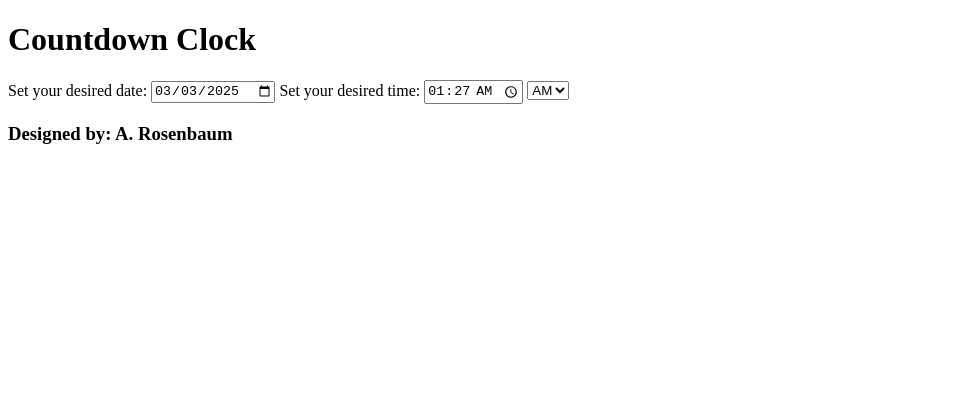
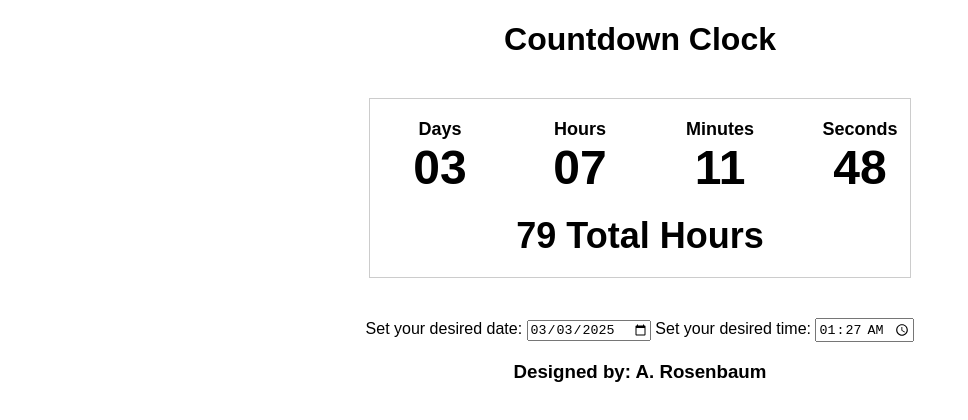
Before and after one commit to GH-User-0001/Countdown-Resp, a plain HTML site: page index.html in a window 1280 px wide. Shown: the whole page, without its empty margins (0-968 px from the left). Drawn offline with Linux system fonts and the light colour scheme.

Commit message:
Update index.html

```diff
--- a/index.html
+++ b/index.html
@@ -5,47 +5,94 @@
 <meta name="viewport" content="width=device-width, initial-scale=1.0">
 <title>Countdown Clock</title>
 <style>
-    /* CSS styles remain the same */
+body {
+font-family: Arial, sans-serif;
+text-align: center;
+}
+.clock-container {
+border: 1px solid #ccc;
+padding: 20px;
+width: 500px;
+margin: 40px auto;
+display: flex;
+flex-direction: column;
+align-items: center;
+}
+.clock-label {
+font-size: 18px;
+font-weight: bold;
+margin-bottom: 10px;
+}
+.clock {
+display: flex;
+justify-content: center;
+align-items: center;
+margin-bottom: 20px;
+width: 100%;
+}
+.clock div {
+margin: 0 10px;
+width: 120px;
+text-align: center;
+}
+.clock-value {
+font-size: 48px;
+font-weight: bold;
+}
+.total-hours-container {
+text-align: center;
+}
+.total-hours {
+font-size: 36px;
+font-weight: bold;
+}
+.settings {
+margin-top: 20px;
+}
 </style>
 </head>
 <body>
 <h1>Countdown Clock</h1>
 <div class="clock-container">
-    <!-- Clock HTML remains the same -->
+<div class="clock">
+<div>
+<div class="clock-label">Days</div>
+<div id="days" class="clock-value"></div>
+</div>
+<div>
+<div class="clock-label">Hours</div>
+<div id="hours" class="clock-value"></div>
+</div>
+<div>
+<div class="clock-label">Minutes</div>
+<div id="minutes" class="clock-value"></div>
+</div>
+<div>
+<div class="clock-label">Seconds</div>
+<div id="seconds" class="clock-value"></div>
+</div>
+</div>
+<div class="total-hours-container">
+<div class="total-hours">
+<span id="total-hours"></span> Total Hours
+</div>
+</div>
 </div>
 <div class="settings">
 <label for="date">Set your desired date:</label>
 <input type="date" id="date" value="2025-03-03">
 <label for="time">Set your desired time:</label>
 <input type="time" id="time" value="01:27:00">
-    <select id="ampm">
-      <option value="AM">AM</option>
-      <option value="PM">PM</option>
-    </select>
 </div>
 <script>
 let countDownDate;
 let interval;
-
 function updateCountdown() {
 const dateInput = document.getElementById("date").value;
 const timeInput = document.getElementById("time").value;
-      const ampmInput = document.getElementById("ampm").value;
-      const timeParts = timeInput.split(":");
-      let hours = parseInt(timeParts[0]);
-      const minutes = timeParts[1];
-      const seconds = timeParts[2];
-
-      if (ampmInput === "PM" && hours !== 12) {
-        hours += 12;
-      } else if (ampmInput === "AM" && hours === 12) {
-        hours = 0;
-      }
-
-      countDownDate = new Date(dateInput + "T" + hours + ":" + minutes + ":" + seconds).getTime();
+countDownDate = new Date(dateInput + "T" + timeInput).getTime();
 const now = new Date().getTime();
 const distance = countDownDate - now;
-
 if (distance < 0) {
 clearInterval(interval);
 document.getElementById("days").innerHTML = "00";
@@ -59,7 +106,6 @@
 const minutes = Math.floor((distance % (1000 * 60 * 60)) / (1000 * 60));
 const seconds = Math.floor((distance % (1000 * 60)) / 1000);
 const totalHours = days * 24 + hours;
-
 document.getElementById("days").innerHTML = days.toString().padStart(2, '0');
 document.getElementById("hours").innerHTML = hours.toString().padStart(2, '0');
 document.getElementById("minutes").innerHTML = minutes.toString().padStart(2, '0');
@@ -67,7 +113,6 @@
 document.getElementById("total-hours").innerHTML = totalHours.toString();
 }
 }
-
 setInterval(updateCountdown, 1000);
 updateCountdown();
 </script>
```
Lines whose indentation alone changed are shown as unchanged.
